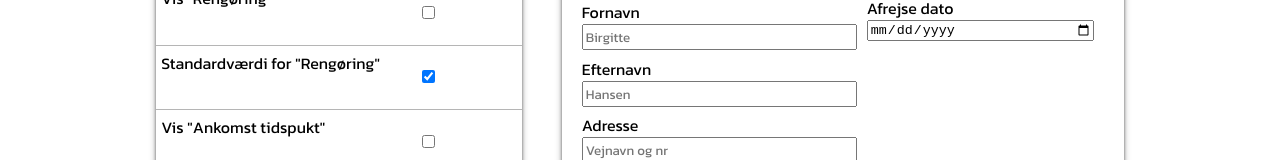
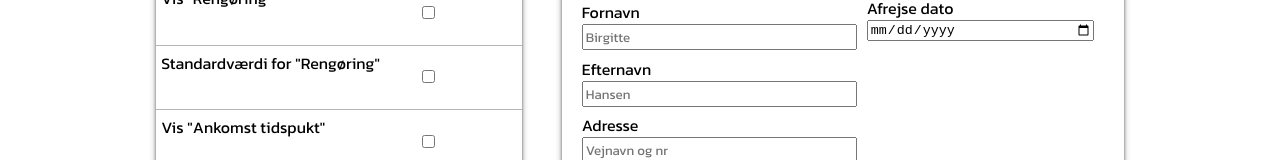
Before and after one commit to derangeddk/hyttebook-frontend, a Nuxt app: page / in a window 1280 px wide. Shown: the part 486-646 px from the top of the page. Built offline with nearby package versions, Linux system fonts and the light colour scheme.

Commit message:
simplifying the use of the store a lot

```diff
--- a/pages/index.vue
+++ b/pages/index.vue
@@ -21,7 +21,7 @@
                                 <td>Vis "Organistions type"</td>
                                 <td>
                                     <label>
-                                        <input type="checkbox" v-model="showOrgType">
+                                        <input type="checkbox" @change="toggleShowOrgType" :checked="showOrgType">
                                     </label>
                                 </td>
                             </tr>
@@ -29,7 +29,7 @@
                                 <td>Lad lejere indtaste bankoplysinger</td>
                                 <td>
                                     <label>
-                                        <input type="checkbox" v-model="showBankDetails">
+                                        <input type="checkbox" @change="toggleShowBankDetails" :checked="showBankDetails">
                                     </label>
                                 </td>
                             </tr>
@@ -37,7 +37,7 @@
                                 <td>Lad lejere indtaste EAN nummer</td>
                                 <td>
                                     <label>
-                                        <input type="checkbox" v-model="showEan">
+                                        <input type="checkbox" @change="toggleShowEan" :checked="showEan">
                                     </label>
                                 </td>
                             </tr>
@@ -45,7 +45,7 @@
                                 <td>Vis "Rengøring"</td>
                                 <td>
                                     <label>
-                                        <input type="checkbox" v-model="showCleaningToggle">
+                                        <input type="checkbox" @change="toggleShowCleaningToggle" :checked="showCleaningToggle">
                                     </label>
                                 </td>
                             </tr>
@@ -53,7 +53,7 @@
                                 <td>Standardværdi for "Rengøring"</td>
                                 <td>
                                     <label>
-                                        <input type="checkbox" v-model="defaultCleaningIncluded">
+                                        <input type="checkbox" @change="toggleDefaultCleaningIncluded" :checked="defaultCleaningIncluded">
                                     </label>
                                 </td>
                             </tr>
@@ -61,7 +61,7 @@
                                 <td>Vis "Ankomst tidspukt"</td>
                                 <td>
                                     <label>
-                                        <input type="checkbox" v-model="showArrivalTime">
+                                        <input type="checkbox" @change="toggleShowArrivalTime" :checked="showArrivalTime">
                                     </label>
                                 </td>
                             </tr>
@@ -69,7 +69,7 @@
                                 <td>Standard ankomst tid</td>
                                 <td>
                                     <label>
-                                        <input type="time" v-model="stdArrivalTime">
+                                        <input type="time" @input="setStdArrivalTime($event.target.value)" :value="stdArrivalTime">
                                     </label>
                                 </td>
                             </tr>
@@ -77,7 +77,7 @@
                                 <td>Vis "Afrejse tidspukt"</td>
                                 <td>
                                     <label>
-                                        <input type="checkbox" v-model="showDepartureTime">
+                                        <input type="checkbox" @change="toggleShowDepartureTime" :checked="showDepartureTime">
                                     </label>
                                 </td>
                             </tr>
@@ -85,7 +85,7 @@
                                 <td>Standard afrejse tid</td>
                                 <td>
                                     <label>
-                                        <input type="time" v-model="stdDepartureTime">
+                                        <input type="time" @input="setStdDepartureTime($event.target.value)" :value="stdDepartureTime">
                                     </label>
                                 </td>
                             </tr>
@@ -93,7 +93,7 @@
                                 <td>Generel information</td>
                                 <td>
                                     <label>
-                                        <textarea v-model="stdInformation"></textarea>
+                                        <textarea @input="setStdInformation($event.target.value)" :value="stdInformation"></textarea>
                                     </label>
                                 </td>
                             </tr>
@@ -112,6 +112,8 @@
 <script>
     import InformationHeader from '~/components/information-header';
     import FormPreview from '~/components/form-preview';
+    import { mapMutations } from 'vuex';
+    import { mapState } from 'vuex';
 
     export default {
         head: {
@@ -125,87 +127,34 @@
 
             }
         },
+        methods: {
+            ...mapMutations({
+                toggleShowOrgType: 'showOrgType',
+                toggleShowBankDetails: 'showBankDetails',
+                toggleShowEan: 'showEan',
+                toggleShowCleaningToggle: 'showCleaningToggle',
+                toggleDefaultCleaningIncluded: 'defaultCleaningIncluded',
+                toggleShowArrivalTime: 'showArrivalTime',
+                toggleShowDepartureTime: 'showDepartureTime',
+                setStdArrivalTime: 'stdArrivalTime',
+                setStdDepartureTime: 'stdDepartureTime',
+                setStdInformation: 'stdInformation'
+            }),
+        },
         computed: {
-            showOrgType: {
-                set(showOrgType) {
-                    this.$store.commit('changeFormConfigValue', {config: 'showOrgType', value: showOrgType});
-                },
-                get() {
-                    return this.$store.getters.showOrgType;
-                }
-            },
-            showBankDetails: {
-                set(showBankDetails) {
-                    this.$store.commit('changeFormConfigValue', {config: 'showBankDetails', value: showBankDetails});
-                },
-                get() {
-                    return this.$store.getters.showBankDetails;
-                }
-            },
-            showEan: {
-                set(showEan) {
-                    this.$store.commit('changeFormConfigValue', {config: 'showEan', value: showEan});
-                },
-                get() {
-                    return this.$store.getters.showEan;
-                }
-            },
-            showCleaningToggle: {
-                set(showCleaningToggle) {
-                    this.$store.commit('changeFormConfigValue', {config: 'showCleaningToggle', value: showCleaningToggle});
-                },
-                get() {
-                    return this.$store.getters.showCleaningToggle;
-                }
-            },
-            defaultCleaningIncluded: {
-                set(defaultCleaningIncluded) {
-                    this.$store.commit('changeFormConfigValue', {config: 'defaultCleaningIncluded', value: defaultCleaningIncluded});
-                },
-                get() {
-                    return this.$store.getters.defaultCleaningIncluded;
-                }
-            },
-            showArrivalTime: {
-                set(showArrivalTime) {
-                    this.$store.commit('changeFormConfigValue', {config: 'showArrivalTime', value: showArrivalTime});
-                },
-                get() {
-                    return this.$store.getters.showArrivalTime;
-                }
-            },
-            showDepartureTime: {
-                set(showDepartureTime) {
-                    this.$store.commit('changeFormConfigValue', {config: 'showDepartureTime', value: showDepartureTime});
-                },
-                get() {
-                    return this.$store.getters.showDepartureTime;
-                }
-            },
-            stdArrivalTime: {
-                set(stdArrivalTime) {
-                    this.$store.commit('changeFormConfigValue', {config: 'stdArrivalTime', value: stdArrivalTime});
-                },
-                get() {
-                    return this.$store.getters.stdArrivalTime;
-                }
-            },
-            stdDepartureTime: {
-                set(stdDepartureTime) {
-                    this.$store.commit('changeFormConfigValue', {config: 'stdDepartureTime', value: stdDepartureTime});
-                },
-                get() {
-                    return this.$store.getters.stdDepartureTime;
-                }
-            },
-            stdInformation: {
-                set(stdInformation) {
-                    this.$store.commit('changeFormConfigValue', {config: 'stdInformation', value: stdInformation});
-                },
-                get() {
-                    return this.$store.getters.stdInformation;
-                }
-            },
+            ...mapState([
+                'showOrgType',
+                'showBankDetails',
+                'showEan',
+                'showCleaningToggle',
+                'defaultCleaningIncluded',
+                'showArrivalTime',
+                'showDepartureTime',
+                'stdArrivalTime',
+                'stdDepartureTime',
+                'stdInformation'
+            ])
+
         },
         components: { InformationHeader, FormPreview }
     }
--- a/store/index.js
+++ b/store/index.js
@@ -42,9 +42,6 @@ const getters = {
     stdArrivalTime: state => {
         return state.formConfig.stdArrivalTime;
     },
-    stdArrivalTime: state => {
-        return state.formConfig.stdArrivalTime;
-    },
     stdDepartureTime: state => {
         return state.formConfig.stdDepartureTime;
     },
@@ -54,11 +51,35 @@ const getters = {
 }
 
 const mutations = {
-    setFormConfig(state, newFormConfig) {
-        state.formConfig = newFormConfig;
+    showOrgType: state => {
+        state.formConfig.showOrgType = !state.formConfig.showOrgType;
     },
-    changeFormConfigValue(state, {config, value: newValue}) {
-        state.formConfig[config] = newValue;
+    showBankDetails: state => {
+        state.formConfig.showBankDetails = !state.formConfig.showBankDetails;
+    },
+    showEan: state => {
+        state.formConfig.showEan = !state.formConfig.showEan;
+    },
+    showCleaningToggle: state => {
+        state.formConfig.showCleaningToggle = !state.formConfig.showCleaningToggle;
+    },
+    defaultCleaningIncluded: state => {
+        state.formConfig.defaultCleaningIncluded = !state.formConfig.defaultCleaningIncluded;
+    },
+    showArrivalTime: state => {
+        state.formConfig.showArrivalTime = !state.formConfig.showArrivalTime;
+    },
+    showDepartureTime: state => {
+        state.formConfig.showDepartureTime = !state.formConfig.showDepartureTime;
+    },
+    stdArrivalTime: (state, newValue) => {
+        state.formConfig.stdArrivalTime = newValue;
+    },
+    stdDepartureTime: (state, newValue) => {
+        state.formConfig.stdDepartureTime = newValue;
+    },
+    stdInformation: (state, newValue) => {
+        state.formConfig.stdInformation = newValue;
     }
 }
 
```
